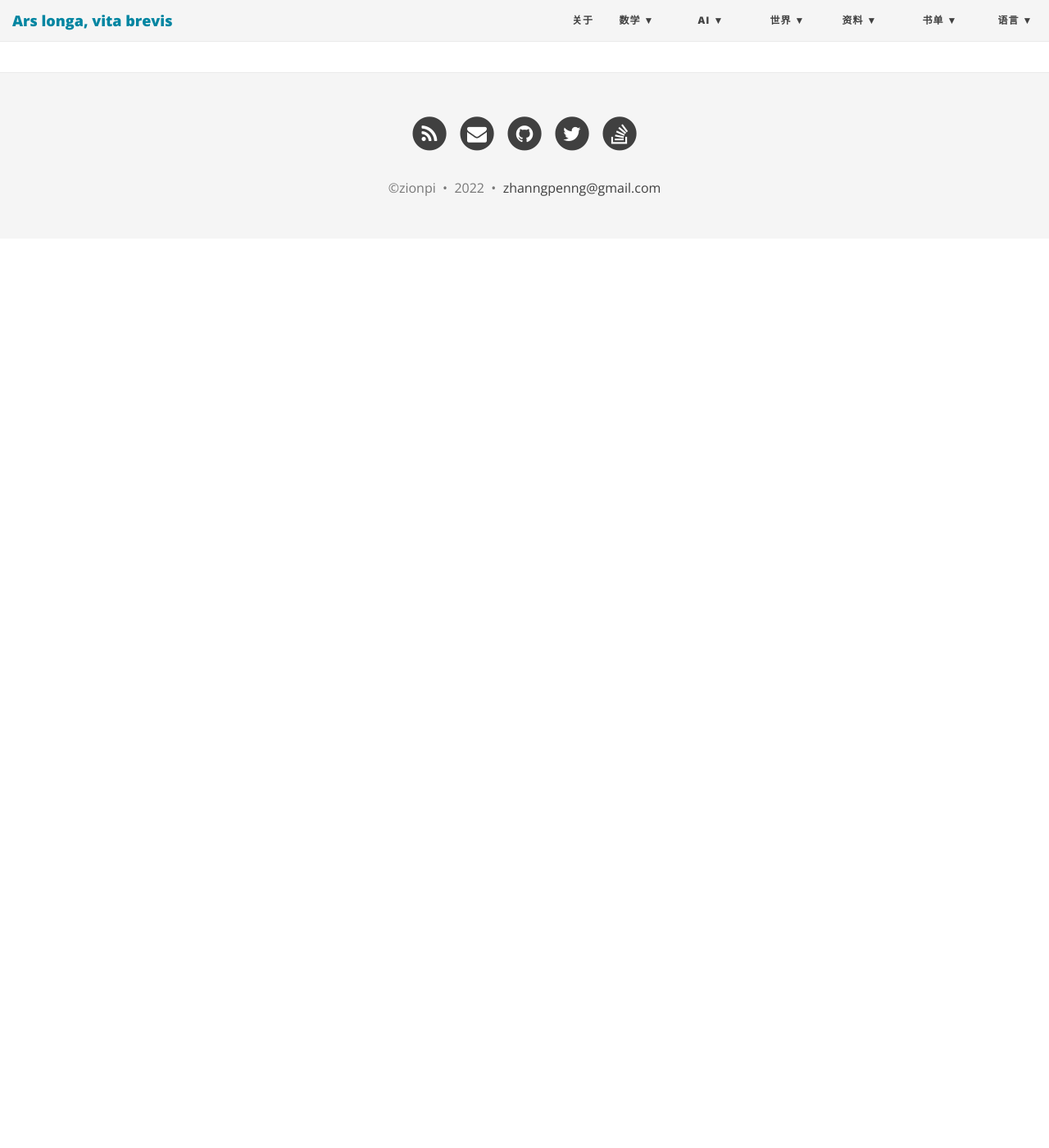
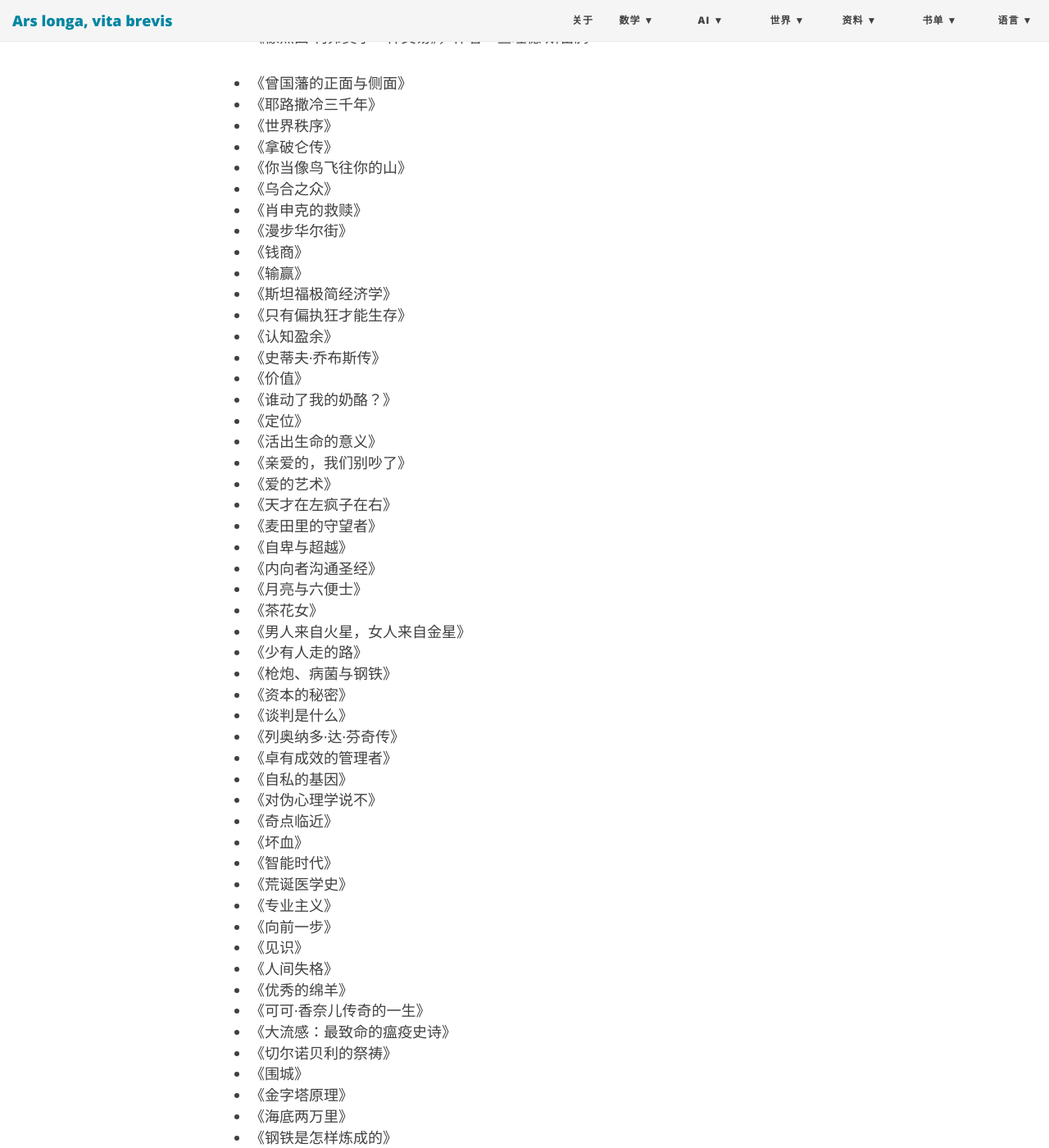
Before and after one commit to ZionPi/zionpi.github.io, a Jekyll site: the page built from invest.md, in a window 1280 px wide and 1400 px high, scrolled down 4238 px. Shown: the whole window at 82% size. Built offline with Jekyll 4.4.1, drawn with Linux system fonts in a browser that asks for light colours; nearby versions of some CDN libraries; before the commit the page ends 4529 px from its top, so only the background shows below that; some of the changed text lies outside the part shown.

Commit message:
add book list to invest

```diff
--- a/invest.md
+++ b/invest.md
@@ -156,3 +156,105 @@ title: 投资书单
  - 《投资正途》，作者：丁圣元
  - 《量价秘密》，作者：蒂莫西·奥德
  - 《像杰西·利弗莫尔一样交易》，作者：查理德·斯密腾
+
+ - 《曾国藩的正面与侧面》
+ - 《耶路撒冷三千年》
+ - 《世界秩序》
+ - 《拿破仑传》
+ - 《你当像鸟飞往你的山》
+ - 《乌合之众》
+ - 《肖申克的救赎》
+ - 《漫步华尔街》
+ - 《钱商》
+ - 《输赢》
+ - 《斯坦福极简经济学》
+ - 《只有偏执狂才能生存》
+ - 《认知盈余》
+ - 《史蒂夫·乔布斯传》
+ - 《价值》
+ - 《谁动了我的奶酪？》
+ - 《定位》
+ - 《活出生命的意义》
+ - 《亲爱的，我们别吵了》
+ - 《爱的艺术》
+ - 《天才在左疯子在右》
+ - 《麦田里的守望者》
+ - 《自卑与超越》
+ - 《内向者沟通圣经》
+ - 《月亮与六便士》
+ - 《茶花女》
+ - 《男人来自火星，女人来自金星》
+ - 《少有人走的路》
+ - 《枪炮、病菌与钢铁》
+ - 《资本的秘密》
+ - 《谈判是什么》
+ - 《列奥纳多·达·芬奇传》
+ - 《卓有成效的管理者》
+ - 《自私的基因》
+ - 《对伪心理学说不》
+ - 《奇点临近》
+ - 《坏血》
+ - 《智能时代》
+ - 《荒诞医学史》
+ - 《专业主义》
+ - 《向前一步》
+ - 《见识》
+ - 《人间失格》
+ - 《优秀的绵羊》
+ - 《可可·香奈儿传奇的一生》
+ - 《大流感：最致命的瘟疫史诗》
+ - 《切尔诺贝利的祭祷》
+ - 《围城》
+ - 《金字塔原理》
+ - 《海底两万里》
+ - 《钢铁是怎样炼成的》
+ - 《简·爱》
+ - 《冬泳》
+ - 《明朝那些事儿》
+ - 《双城记》
+ - 《原生家庭：如何修补自己的性格缺陷》
+ - 《82年生的金智英》
+ - 《三体1：地球往事》
+ - 《小夜曲》
+ - 《与小泽征尔共度的午后音乐时光》
+ - 《如何假装懂音乐》
+ - 《钢琴师》
+ - 《好妈妈胜过好老师》
+ - 《苏东坡传》
+ - 《人生海海》
+ - 《掌控习惯》
+ - 《小狗钱钱》
+ - 《如何阅读一本书》
+ - 《心思大开：日常生活中的神经科学》
+ - 《庆余年》
+ - 《一个人的朝圣》
+ - 《知识的错觉》
+ - 《东方学》
+ - 《投资中最简单的事》
+ - 《投资者的未来》
+ - 《阿米巴经营》
+ - 《区块链基础知识25讲》
+ - 《丑的历史》
+ - 《尤利西斯》
+ - 《羊脂球》
+ - 《有限与无限的游戏》
+ - 《撒哈拉的故事》
+ - 《时间的秩序》
+ - 《投资者的朋友》
+ - 《变革中国》
+ - 《5G时代：经济增长新引擎》
+ - 《同业鸦片》
+ - 《从一到无穷大》
+ - 《挪威的森林》
+ - 《西方博弈往事》
+ - 《春天的狂想》
+ - 《风声》
+ - 《囚鸟》
+ - 《呼啸山庄》
+ - 《面纱》
+ - 《大明王朝1566》
+ - 《当代中国经济改革教程》
+ - 《切尔诺贝利：一部悲剧史》
+ - 《东方快车谋杀案》
+ - 《高老头》
+ - 《罪与罚》
```
Also changed, not shown: 1 other file.
